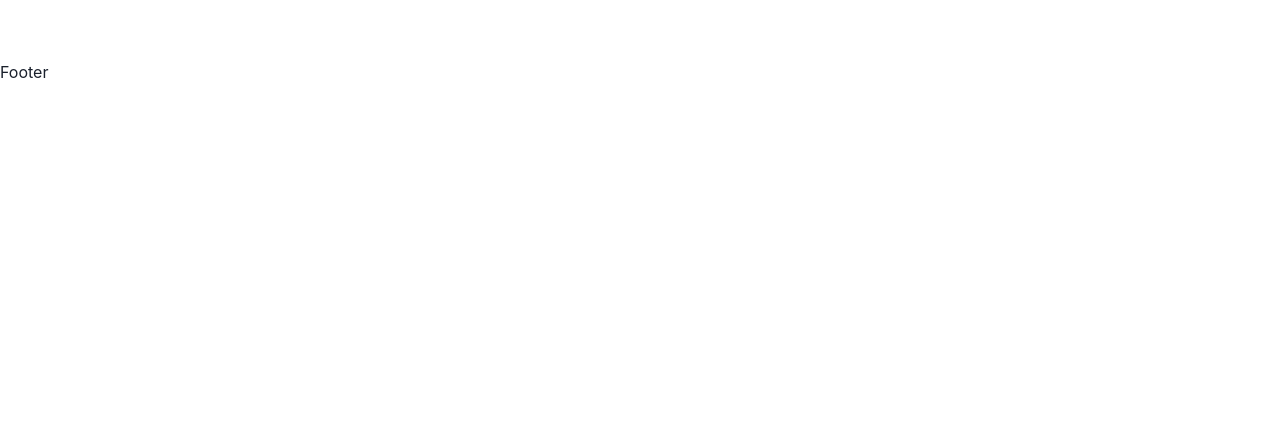
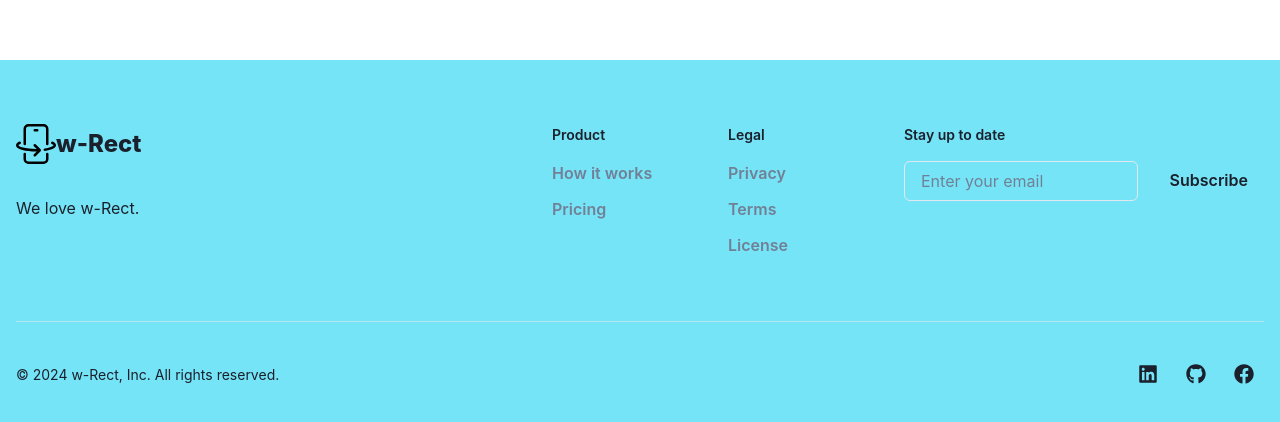
Before and after one commit to ddthien-coder/wRect, a React (Create React App) app in the folder client/: page /cart in a window 1280 px wide. Shown: the part 804-1226 px from the top of the page. Before the commit the page ends 888 px from the top, so only its background shows below. Built offline with nearby package versions, Linux system fonts and the light colour scheme.

Commit message:
add footer

```diff
--- a/client/src/components/Footer.jsx
+++ b/client/src/components/Footer.jsx
@@ -1,7 +1,86 @@
 import React from 'react';
-const Footer = () => {
-  return (
-    <div>Footer</div>
-  )
-}
-export default Footer
+import {
+	Button,
+	ButtonGroup,
+	Container,
+	Divider,
+	IconButton,
+	Input,
+	Stack,
+	Text,
+	useColorModeValue as mode,
+	Box,
+	Flex,
+	Icon,
+} from '@chakra-ui/react';
+import { FaGithub, FaLinkedin, FaFacebook } from 'react-icons/fa';
+import { BsPhoneFlip } from 'react-icons/bs';
+
+const Footer = () => (
+	<Box w='100%' bg={mode('cyan.300', 'gray.900')}>
+		<Container as='footer' maxW='7xl'>
+			<Stack
+				spacing='8'
+				direction={{ base: 'column', md: 'row' }}
+				justify='space-between'
+				py={{ base: '12', md: '16' }}>
+				<Stack spacing={{ base: '6', md: '8' }} align='start'>
+					<Flex alignItems='center'>
+						<Icon as={BsPhoneFlip} h='10' w='10' color={mode('black', 'yellow.200')} />
+						<Text fontSize='2xl' fontWeight='extrabold'>
+							w-Rect
+						</Text>
+					</Flex>
+					<Text color='muted'>We love w-Rect.</Text>
+				</Stack>
+				<Stack direction={{ base: 'column-reverse', md: 'column', lg: 'row' }} spacing={{ base: '12', md: '8' }}>
+					<Stack direction='row' spacing='8'>
+						<Stack spacing='4' minW='36' flex='1'>
+							<Text fontSize='sm' fontWeight='semibold' color='subtle'>
+								Product
+							</Text>
+							<Stack spacing='3' shouldWrapChildren>
+								<Button variant='link'>How it works</Button>
+								<Button variant='link'>Pricing</Button>
+							</Stack>
+						</Stack>
+						<Stack spacing='4' minW='36' flex='1'>
+							<Text fontSize='sm' fontWeight='semibold' color='subtle'>
+								Legal
+							</Text>
+							<Stack spacing='3' shouldWrapChildren>
+								<Button variant='link'>Privacy</Button>
+								<Button variant='link'>Terms</Button>
+								<Button variant='link'>License</Button>
+							</Stack>
+						</Stack>
+					</Stack>
+					<Stack spacing='4'>
+						<Text fontSize='sm' fontWeight='semibold' color='subtle'>
+							Stay up to date
+						</Text>
+						<Stack spacing='4' direction={{ base: 'column', sm: 'row' }} maxW={{ lg: '360px' }}>
+							<Input placeholder='Enter your email' type='email' required />
+							<Button variant='primary' type='submit' flexShrink={0}>
+								Subscribe
+							</Button>
+						</Stack>
+					</Stack>
+				</Stack>
+			</Stack>
+			<Divider />
+			<Stack pt='8' pb='12' justify='space-between' direction={{ base: 'column-reverse', md: 'row' }} align='center'>
+				<Text fontSize='sm' color='subtle'>
+					&copy; {new Date().getFullYear()} w-Rect, Inc. All rights reserved.
+				</Text>
+				<ButtonGroup variant='ghost'>
+					<IconButton as='a' href='#' icon={<FaLinkedin fontSize='1.25rem' />} />
+					<IconButton as='a' href='#' icon={<FaGithub fontSize='1.25rem' />} />
+					<IconButton as='a' href='#' icon={<FaFacebook fontSize='1.25rem' />} />
+				</ButtonGroup>
+			</Stack>
+		</Container>
+	</Box>
+);
+
+export default Footer;
```
